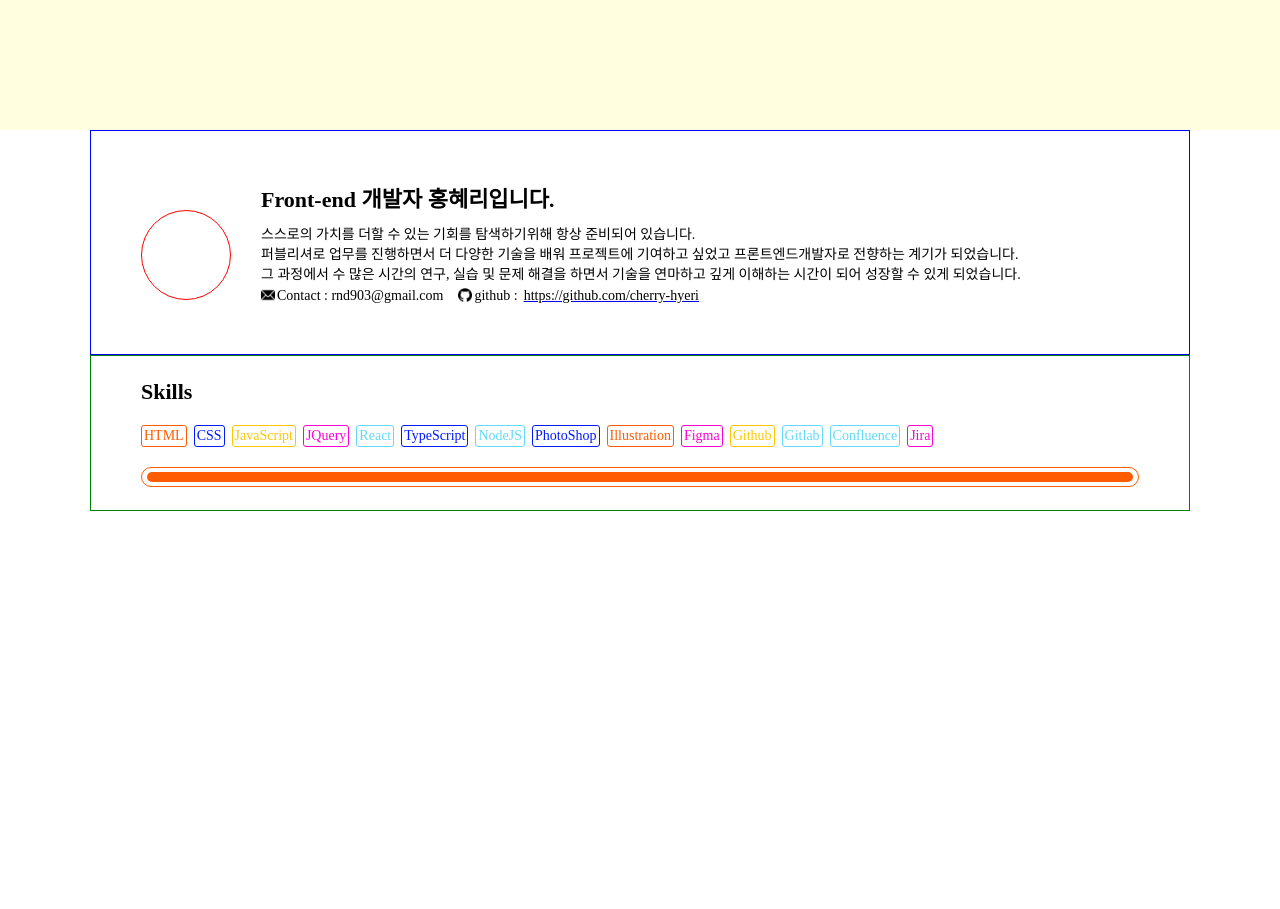
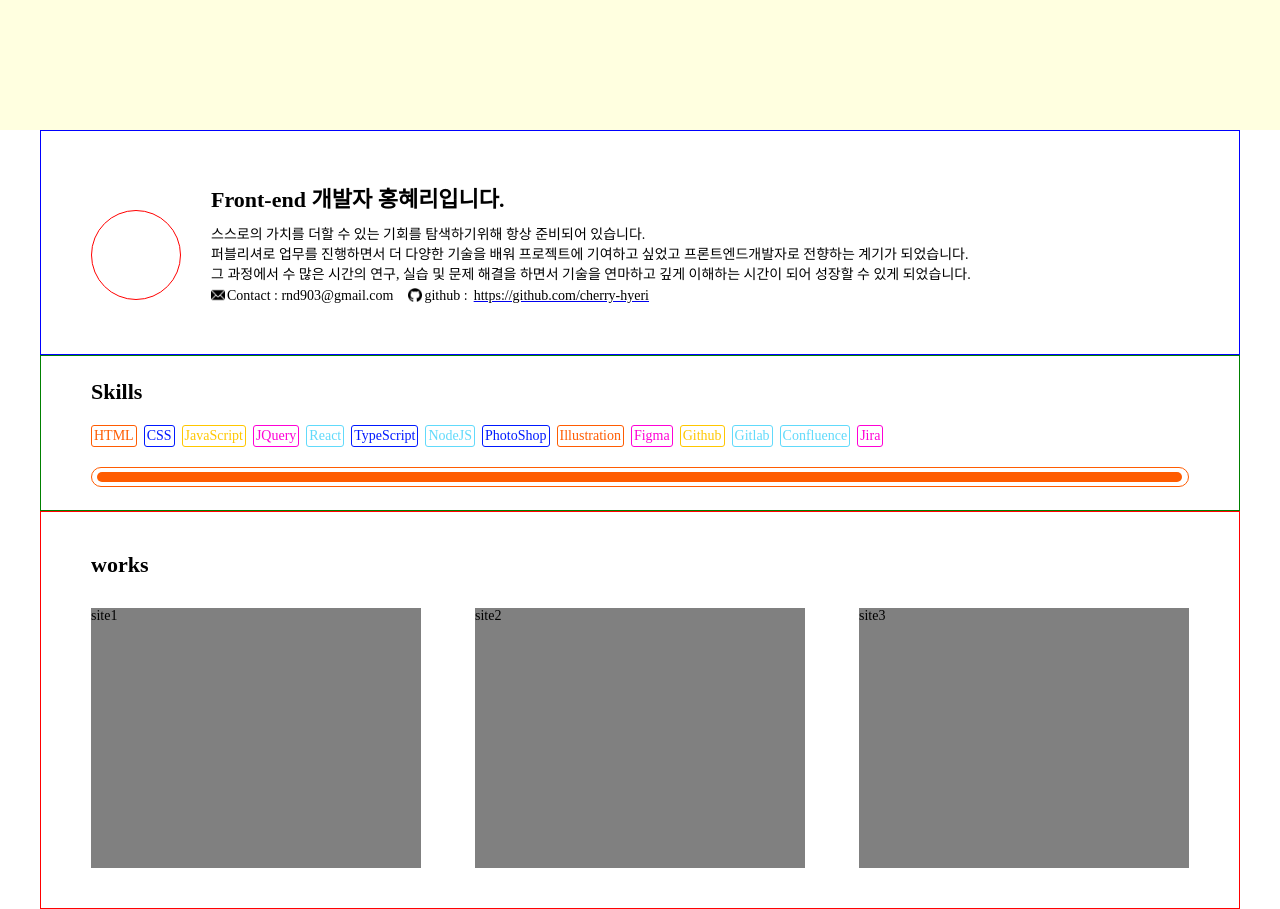
Before and after one commit to cherry-hyeri/protfolio2, a Next.js app: page / in a window 1280 px wide. Shown: the part 220-1129 px from the top of the page. Before the commit the page ends 800 px from the top, so only its background shows below. Built offline with nearby package versions, Linux system fonts and the light colour scheme.

Commit message:
work 컴포넌트

```diff
--- a/src/components/layout/index.tsx
+++ b/src/components/layout/index.tsx
@@ -1,6 +1,7 @@
 import LayoutHeader from "./header/Header.container";
 import LayoutProfile from "./profile/Profile.container";
 import LayoutSkills from "./skills/Skills.container";
+import LayoutWorks from "./works/Works.container";
 
 export default function Layout() {
   return (
@@ -8,6 +9,7 @@ export default function Layout() {
       <LayoutHeader />
       <LayoutProfile />
       <LayoutSkills />
+      <LayoutWorks />
     </>
   );
 }
--- a/src/components/layout/profile/Profile.style.ts
+++ b/src/components/layout/profile/Profile.style.ts
@@ -1,7 +1,7 @@
 import styled from "@emotion/styled"
 
 export const ProfileWrapper = styled.div`
-    width: 1100px;
+    width: 1200px;
     border: 1px solid blue;
     margin: 0 auto;
     padding: 50px;
--- a/src/components/layout/skills/Skills.style.ts
+++ b/src/components/layout/skills/Skills.style.ts
@@ -1,7 +1,7 @@
 import styled from "@emotion/styled";
 
 export const Wrapper = styled.div`
-    width: 1100px;
+    width: 1200px;
     margin: 0 auto;
     padding: 23px 50px;
     border: 1px solid green;
--- /dev/null
+++ b/src/components/layout/works/Works.container.tsx
@@ -0,0 +1,16 @@
+import * as S from "./Works.style";
+
+export default function LayoutWorks() {
+  return (
+    <>
+      <S.Wrapper>
+        <S.Title>works</S.Title>
+        <S.ContainerBox>
+          <S.BoxWrapper>site1</S.BoxWrapper>
+          <S.BoxWrapper>site2</S.BoxWrapper>
+          <S.BoxWrapper>site3</S.BoxWrapper>
+        </S.ContainerBox>
+      </S.Wrapper>
+    </>
+  );
+}
--- /dev/null
+++ b/src/components/layout/works/Works.style.ts
@@ -0,0 +1,26 @@
+import styled from "@emotion/styled";
+
+export const Wrapper = styled.div`
+    width: 1200px;
+    margin: 0 auto;
+    padding: 40px 50px;
+    border: 1px solid red;
+`
+
+export const Title = styled.h2`
+    font-size: 22px;
+    margin-bottom: 30px;
+`
+
+export const ContainerBox = styled.div`
+    display: flex;
+    width: 100%;
+    flex-direction: row;
+    justify-content: space-between;
+`
+
+export const BoxWrapper = styled.div`
+    width: 330px;
+    height: 260px;
+    background: gray;
+`
```
